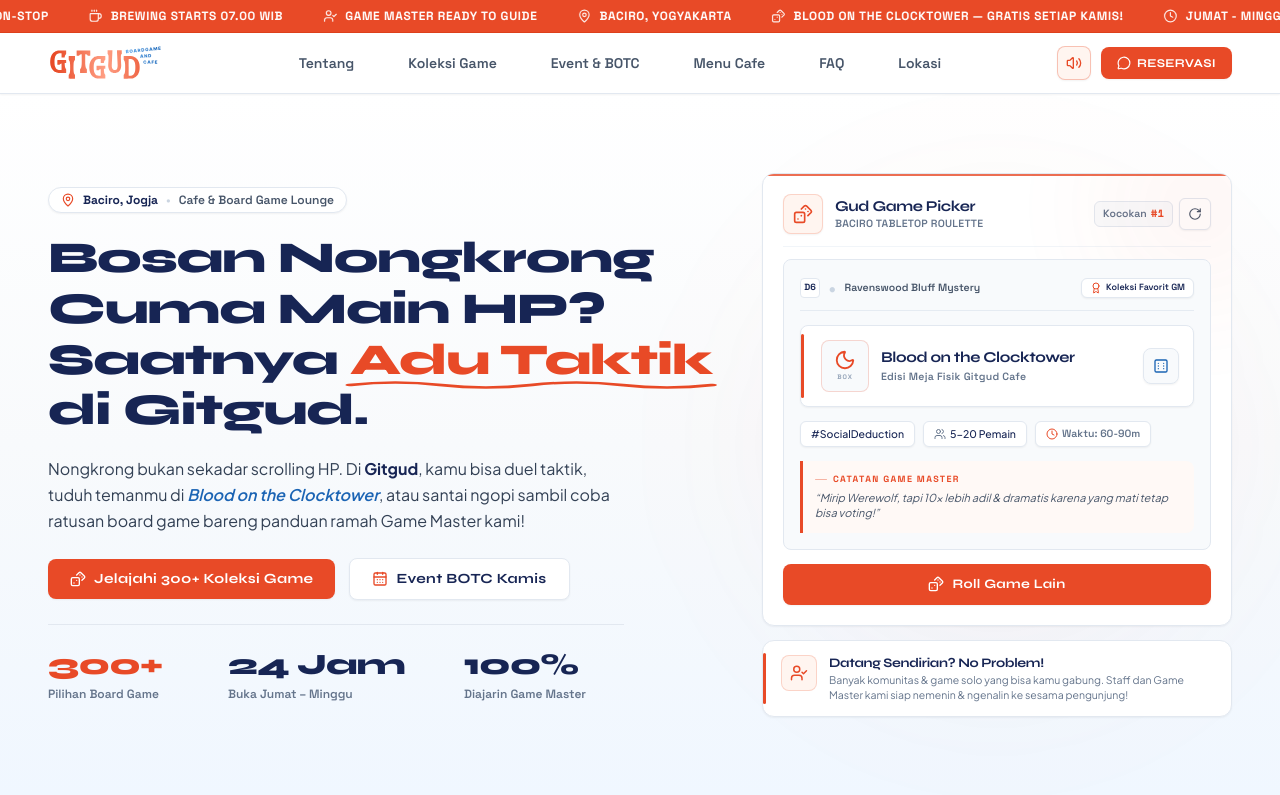
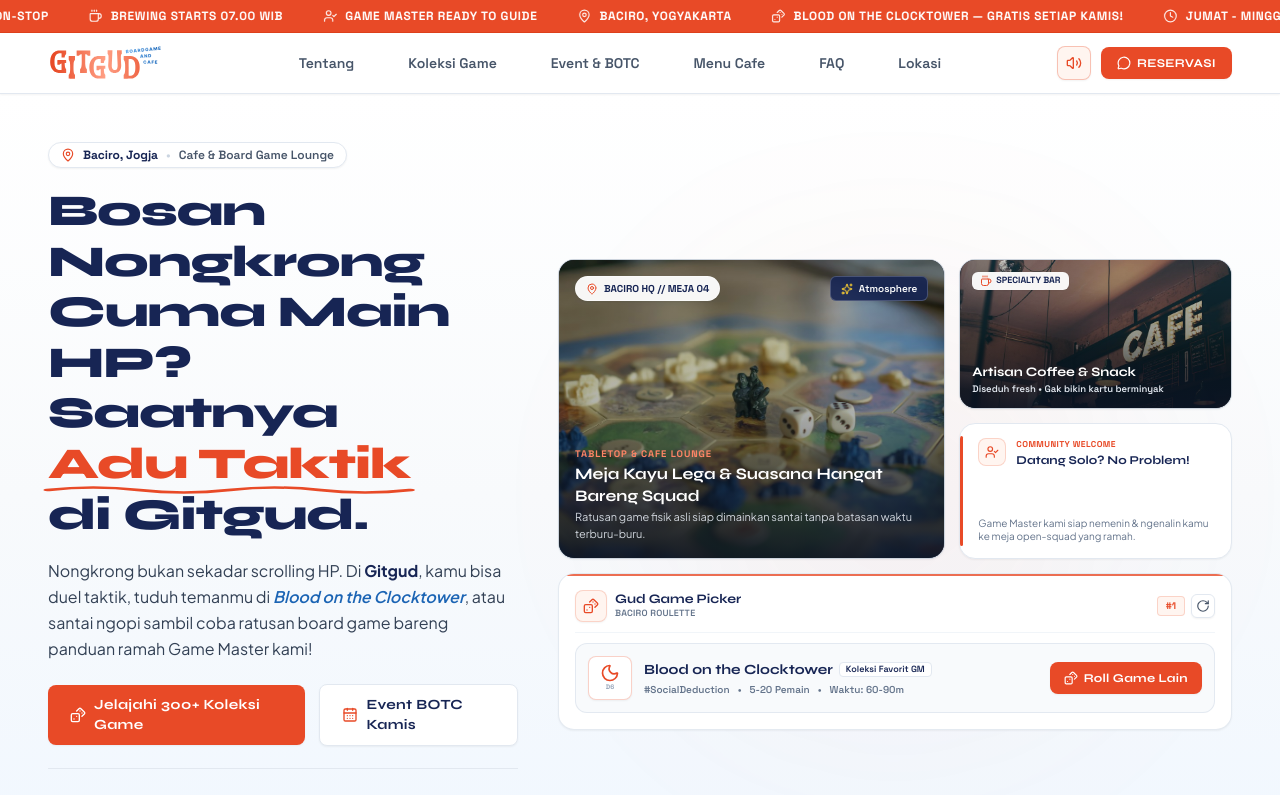
Before and after one commit to Wanntaff/gitgud, a Next.js app: page / in a window 1280 px wide. Shown: the top 795 px of the page. Built offline with nearby package versions, Linux system fonts and the light colour scheme.

Commit message:
feat(hero): implement Modern Bento Hero with cafe photography and complete zero-dot visual cleanup

```diff
--- a/components/DicePicker.tsx
+++ b/components/DicePicker.tsx
@@ -35,6 +35,10 @@ export interface GameSuggestion {
   badgeLabel: string;
   boxAccent: string;
   Icon: LucideIcon;
+}
+
+export interface DicePickerProps {
+  compact?: boolean;
 }
 
 export const GAME_SUGGESTIONS: GameSuggestion[] = [
@@ -124,7 +128,7 @@ export const GAME_SUGGESTIONS: GameSuggestion[] = [
   },
 ];
 
-export default function DicePicker() {
+export default function DicePicker({ compact = false }: DicePickerProps) {
   const [selectedGame, setSelectedGame] = useState<GameSuggestion>(
     GAME_SUGGESTIONS[0]
   );
@@ -206,6 +210,94 @@ export default function DicePicker() {
         return <Dice6 {...props} />;
     }
   };
+
+  if (compact) {
+    return (
+      <div className="relative group/card bg-white rounded-2xl p-3.5 sm:p-4 border border-slate-200/90 shadow-xs overflow-hidden">
+        <div className="absolute top-0 left-0 right-0 h-[2px] bg-brand-orange/80" />
+
+        {/* Header Strip */}
+        <div className="pb-2.5 mb-2.5 border-b border-slate-100 flex items-center justify-between gap-2">
+          <div className="flex items-center gap-2 min-w-0">
+            <div className="w-7 h-7 sm:w-8 sm:h-8 rounded-lg bg-[#FFF5F0] border border-brand-orange/20 text-brand-orange flex items-center justify-center shrink-0 shadow-xs">
+              <Dices
+                className={`w-4 h-4 transition-transform ${
+                  isRolling ? "animate-spin" : ""
+                }`}
+              />
+            </div>
+            <div className="min-w-0">
+              <h3 className="font-display font-bold text-xs sm:text-[13px] text-[#172554] truncate leading-tight">
+                Gud Game Picker
+              </h3>
+              <p className="text-[9px] font-mono text-[#64748B] truncate tracking-wide uppercase">
+                Baciro Roulette
+              </p>
+            </div>
+          </div>
+
+          <div className="flex items-center gap-1.5 shrink-0">
+            <span className="font-mono text-[9.5px] text-brand-orange font-bold px-2 py-0.5 rounded bg-[#FFF5F0] border border-brand-orange/20">
+              #{rollCount}
+            </span>
+            <button
+              type="button"
+              onClick={handleRollClick}
+              disabled={isRolling}
+              title="Kocok dadu kembali"
+              aria-label="Kocok dadu kembali"
+              className="p-1 rounded-md bg-white hover:bg-slate-50 border border-slate-200 text-[#475569] hover:text-[#172554] transition-all cursor-pointer disabled:opacity-50 active:scale-95 shadow-xs"
+            >
+              <RotateCw className={`w-3.5 h-3.5 ${isRolling ? "animate-spin" : ""}`} />
+            </button>
+          </div>
+        </div>
+
+        {/* Compact Result Card & Action */}
+        <div className="flex flex-col sm:flex-row items-stretch sm:items-center justify-between gap-3 bg-[#F8FAFC] border border-slate-200/90 p-2.5 sm:p-3 rounded-xl">
+          <div className="flex items-center gap-3 min-w-0">
+            <div
+              className="w-10 h-10 sm:w-11 sm:h-11 rounded-lg border flex flex-col items-center justify-center bg-white shrink-0 shadow-xs"
+              style={{ borderColor: `${selectedGame.boxAccent}40` }}
+            >
+              <selectedGame.Icon
+                className="w-4.5 h-4.5 sm:w-5 sm:h-5 shrink-0"
+                style={{ color: selectedGame.boxAccent }}
+              />
+              <span className="text-[6.5px] font-mono font-bold text-[#94A3B8]">D{currentDiceNumber}</span>
+            </div>
+            <div className="min-w-0">
+              <div className="flex items-center gap-1.5 flex-wrap">
+                <h4 className="font-display font-bold text-xs sm:text-sm text-[#172554] truncate">
+                  {selectedGame.name}
+                </h4>
+                <span className="text-[9px] font-mono font-semibold text-[#172554] bg-white border border-slate-200 px-1.5 py-0.2 rounded">
+                  {selectedGame.badgeLabel}
+                </span>
+              </div>
+              <div className="flex items-center gap-2 text-[10px] text-[#64748B] font-mono mt-0.5">
+                <span>{selectedGame.categoryTag}</span>
+                <span>•</span>
+                <span>{selectedGame.players}</span>
+                <span>•</span>
+                <span>{selectedGame.duration}</span>
+              </div>
+            </div>
+          </div>
+
+          <button
+            type="button"
+            onClick={handleRollClick}
+            disabled={isRolling}
+            className="sm:w-auto shrink-0 bg-brand-orange hover:bg-brand-orange-hover active:scale-[0.98] text-white font-display font-bold py-2 px-3.5 rounded-lg text-xs tracking-wide transition-all cursor-pointer flex items-center justify-center gap-1.5 shadow-xs"
+          >
+            <Dices className={`w-3.5 h-3.5 ${isRolling ? "animate-spin" : ""}`} />
+            <span>{isRolling ? "Mengacak..." : "Roll Game Lain"}</span>
+          </button>
+        </div>
+      </div>
+    );
+  }
 
   return (
     <div className="relative group/card">
--- a/components/HeroSection.tsx
+++ b/components/HeroSection.tsx
@@ -1,6 +1,7 @@
 "use client";
 
-import { Dices, CalendarDays, MapPin, UserCheck } from "lucide-react";
+import Image from "next/image";
+import { Dices, CalendarDays, MapPin, UserCheck, Coffee, Sparkles } from "lucide-react";
 import DicePicker from "./DicePicker";
 import { soundEffects } from "@/lib/soundEffects";
 
@@ -25,11 +26,11 @@ export default function HeroSection() {
   return (
     <section
       id="hero"
-      className="relative overflow-hidden bg-gradient-to-b from-white via-[#F8FAFC] to-[#F0F7FF] min-h-[calc(100vh-96px)] flex flex-col justify-center py-6 sm:py-10 lg:py-10 xl:py-12 px-4 sm:px-6 lg:px-12 border-b-2 border-[#1B64B4]/15"
+      className="relative overflow-hidden bg-gradient-to-b from-white via-[#F8FAFC] to-[#F0F7FF] min-h-[calc(100vh-96px)] flex flex-col justify-center py-6 sm:py-10 lg:py-10 xl:py-12 px-4 sm:px-6 lg:px-12 border-b border-slate-200"
     >
-      <div className="max-w-7xl mx-auto w-full grid grid-cols-1 lg:grid-cols-12 gap-5 sm:gap-6 lg:gap-8 xl:gap-10 items-center">
+      <div className="max-w-7xl mx-auto w-full grid grid-cols-1 lg:grid-cols-12 gap-6 lg:gap-8 xl:gap-10 items-center">
         {/* Kolom Kiri: Copywriting & Hierarki */}
-        <div className="lg:col-span-7 flex flex-col gap-3.5 sm:gap-5 lg:gap-5 xl:gap-5 z-10">
+        <div className="lg:col-span-5 xl:col-span-5 flex flex-col gap-3.5 sm:gap-4.5 z-10">
           {/* Pill Badge Atas */}
           <div className="inline-flex items-center gap-2 px-3 py-1 rounded-full bg-white border border-slate-200 text-xs text-[#172554] font-mono w-fit shadow-xs">
             <MapPin className="w-3.5 h-3.5 text-brand-orange shrink-0" />
@@ -127,31 +128,111 @@ export default function HeroSection() {
           </div>
         </div>
 
-        {/* Kolom Kanan: Gud Game Picker & Solo Player Banner */}
-        <div className="lg:col-span-5 flex flex-col gap-3 sm:gap-3.5 z-10 relative">
-          {/* Ambient Warm Glow behind right card */}
+        {/* Kolom Kanan: The Living Bento Hero Grid */}
+        <div className="lg:col-span-7 xl:col-span-7 z-10 relative">
+          {/* Ambient Warm Glow */}
           <div
-            className="absolute -top-12 -bottom-12 -left-12 -right-12 sm:-inset-16 bg-[radial-gradient(circle,rgba(232,74,39,0.08)_0%,transparent_70%)] pointer-events-none rounded-full blur-3xl -z-10"
+            className="absolute -top-12 -bottom-12 -left-12 -right-12 sm:-inset-16 bg-[radial-gradient(circle,rgba(232,74,39,0.06)_0%,transparent_70%)] pointer-events-none rounded-full blur-3xl -z-10"
             aria-hidden="true"
           />
 
-          <DicePicker />
+          <div className="grid grid-cols-1 sm:grid-cols-12 gap-3 sm:gap-3.5">
+            {/* Cell 1: Primary Cafe & Game Atmosphere Photo */}
+            <div className="sm:col-span-7 relative rounded-2xl overflow-hidden border border-slate-200/90 bg-slate-900 shadow-xs group min-h-[250px] sm:min-h-[300px] flex flex-col justify-between p-3.5 sm:p-4">
+              <Image
+                src="/cafe/hero-lounge.jpg"
+                alt="Suasana Meja Board Game & Cafe Gitgud Baciro Jogja"
+                fill
+                priority
+                sizes="(max-width: 640px) 100vw, 45vw"
+                className="object-cover group-hover:scale-[1.03] transition-transform duration-700 ease-out"
+              />
+              {/* Soft gradient overlay for high contrast readability */}
+              <div className="absolute inset-0 bg-gradient-to-t from-[#0A1120]/90 via-[#0A1120]/30 to-black/15 pointer-events-none" />
 
-          {/* Solo Player Banner — premium style matching DicePicker */}
-          <div className="relative bg-white border border-slate-200 rounded-xl p-3 sm:p-3.5 flex items-start gap-3 overflow-hidden shadow-xs">
-            {/* Left accent bar */}
-            <div className="absolute left-0 top-3 bottom-3 w-[3px] rounded-full bg-brand-orange" />
-            <div className="w-8 h-8 sm:w-9 sm:h-9 rounded-lg bg-[#FFF5F0] border border-brand-orange/20 flex items-center justify-center text-brand-orange shrink-0 ml-1">
-              <UserCheck className="w-4 h-4 sm:w-4.5 sm:h-4.5" />
+              {/* Top Floating Badge */}
+              <div className="relative z-10 flex items-center justify-between gap-2">
+                <span className="inline-flex items-center gap-1.5 px-2.5 py-1 rounded-full bg-white/95 backdrop-blur-md border border-white/40 text-[#172554] font-mono text-[10px] font-bold shadow-xs">
+                  <MapPin className="w-3 h-3 text-brand-orange shrink-0" />
+                  <span>BACIRO HQ // MEJA 04</span>
+                </span>
+                <span className="inline-flex items-center gap-1.5 px-2.5 py-1 rounded-md bg-[#172554]/90 backdrop-blur-md border border-white/20 text-white font-mono text-[10px] font-medium">
+                  <Sparkles className="w-3 h-3 text-amber-300 shrink-0" />
+                  <span>Atmosphere</span>
+                </span>
+              </div>
+
+              {/* Bottom Caption & Vibe Detail */}
+              <div className="relative z-10 text-white">
+                <div className="font-mono text-[9.5px] uppercase tracking-widest text-[#FF8566] font-bold mb-0.5">
+                  Tabletop &amp; Cafe Lounge
+                </div>
+                <h3 className="font-display font-bold text-sm sm:text-base text-white leading-snug">
+                  Meja Kayu Lega &amp; Suasana Hangat Bareng Squad
+                </h3>
+                <p className="text-[11px] text-slate-200/90 mt-0.5 line-clamp-2 font-sans">
+                  Ratusan game fisik asli siap dimainkan santai tanpa batasan waktu terburu-buru.
+                </p>
+              </div>
             </div>
-            <div className="min-w-0">
-              <h4 className="font-display font-bold text-xs sm:text-[13px] text-[#172554] leading-tight tracking-tight">
-                Datang Sendirian? No Problem!
-              </h4>
-              <p className="text-[10px] sm:text-[10.5px] text-[#64748B] leading-snug mt-0.5 font-sans line-clamp-2">
-                Banyak komunitas &amp; game solo yang bisa kamu gabung. Staff dan
-                Game Master kami siap nemenin &amp; ngenalin ke sesama pengunjung!
-              </p>
+
+            {/* Right Stack in Bento: Cell 2 (Coffee) + Cell 3 (Solo Player) */}
+            <div className="sm:col-span-5 flex flex-col gap-3 sm:gap-3.5">
+              {/* Cell 2: Specialty Coffee Bar Macro Photo */}
+              <div className="relative rounded-2xl overflow-hidden border border-slate-200/90 bg-slate-900 shadow-xs group h-[145px] sm:h-[150px] flex flex-col justify-between p-3">
+                <Image
+                  src="/cafe/hero-coffee.jpg"
+                  alt="Specialty Espresso Bar Gitgud Cafe"
+                  fill
+                  sizes="(max-width: 640px) 100vw, 30vw"
+                  className="object-cover group-hover:scale-[1.03] transition-transform duration-700 ease-out"
+                />
+                <div className="absolute inset-0 bg-gradient-to-t from-[#0A1120]/90 via-black/35 to-black/10 pointer-events-none" />
+
+                {/* Top Tag */}
+                <div className="relative z-10 flex items-center justify-between">
+                  <span className="inline-flex items-center gap-1 px-2 py-0.5 rounded-md bg-white/95 backdrop-blur-md text-[#172554] font-mono text-[9px] font-bold shadow-xs">
+                    <Coffee className="w-3 h-3 text-brand-orange shrink-0" />
+                    <span>SPECIALTY BAR</span>
+                  </span>
+                </div>
+
+                {/* Bottom Label */}
+                <div className="relative z-10 text-white">
+                  <h4 className="font-display font-bold text-xs sm:text-[13px] text-white leading-tight">
+                    Artisan Coffee &amp; Snack
+                  </h4>
+                  <p className="text-[9.5px] text-slate-200 mt-0.5 font-mono">
+                    Diseduh fresh • Gak bikin kartu berminyak
+                  </p>
+                </div>
+              </div>
+
+              {/* Cell 3: Solo Player Friendly Card */}
+              <div className="relative rounded-2xl border border-slate-200 bg-white p-3 sm:p-3.5 shadow-xs flex-1 flex flex-col justify-between overflow-hidden">
+                <div className="absolute left-0 top-3 bottom-3 w-[2.5px] rounded-full bg-brand-orange" />
+                <div className="flex items-start gap-2.5 pl-1">
+                  <div className="w-7 h-7 rounded-lg bg-[#FFF5F0] border border-brand-orange/20 flex items-center justify-center text-brand-orange shrink-0">
+                    <UserCheck className="w-3.5 h-3.5" />
+                  </div>
+                  <div className="min-w-0">
+                    <span className="font-mono text-[8.5px] font-bold text-brand-orange uppercase tracking-wider block">
+                      COMMUNITY WELCOME
+                    </span>
+                    <h4 className="font-display font-bold text-xs text-[#172554] leading-tight mt-0.5">
+                      Datang Solo? No Problem!
+                    </h4>
+                  </div>
+                </div>
+                <p className="text-[10px] text-[#64748B] pl-1 mt-1.5 leading-snug font-sans line-clamp-2">
+                  Game Master kami siap nemenin &amp; ngenalin kamu ke meja open-squad yang ramah.
+                </p>
+              </div>
+            </div>
+
+            {/* Cell 4: Full-width Interactive Base: Compact DicePicker */}
+            <div className="sm:col-span-12">
+              <DicePicker compact />
             </div>
           </div>
         </div>
```
Also changed, not shown: public/cafe/hero-coffee.jpg (added), public/cafe/hero-lounge.jpg (added).
